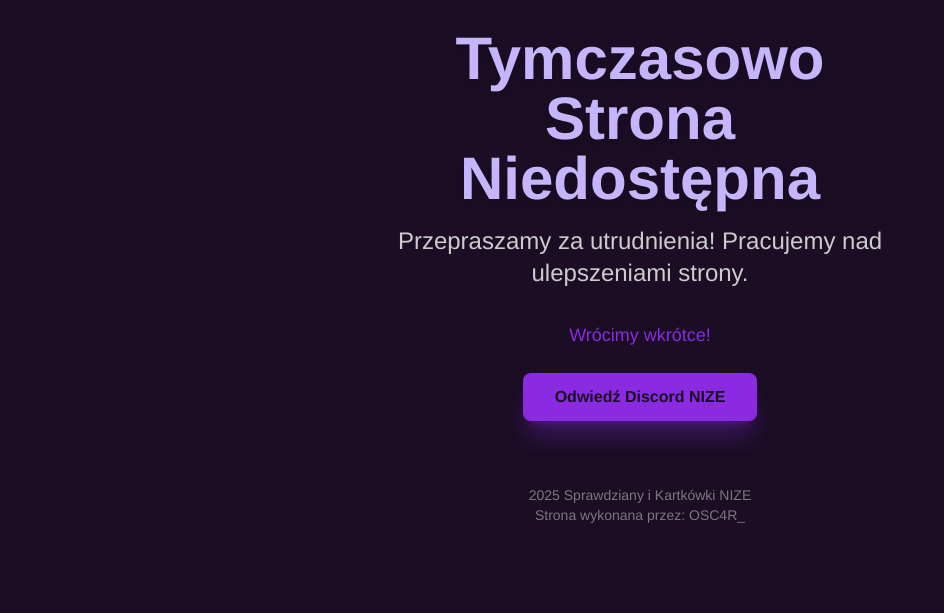
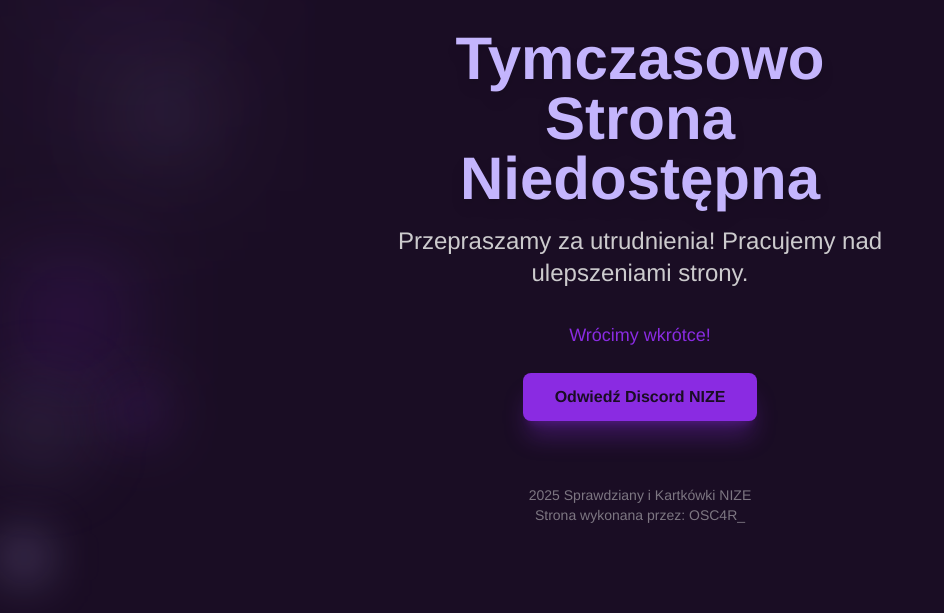
Before and after one commit to o5k4rsolutions/ranking-medialnych-public, a plain HTML site: page index.html in a window 1280 px wide. Shown: the part 187-800 px from the top of the page, without its empty margins (0-944 px from the left). Drawn offline with nearby package versions, Linux system fonts and the light colour scheme.

Commit message:
Update index.html

```diff
--- a/index.html
+++ b/index.html
@@ -3,8 +3,8 @@
 <head>
     <meta charset="UTF-8">
     <meta name="viewport" content="width=device-width, initial-scale=1.0">
-    <title>NIZE PL 2025</title>
-    <link rel="icon" href="https://zapodaj.net/images/6772ae10163db.png" type="image/png">
+    <title>Sprawdziany i Kartkówki NR. 1 - NIZE</title>
+    <link rel="icon" href="https://i.imgur.com/G590Y6j.png" type="image/png">
 
     <script src="https://cdn.tailwindcss.com"></script>
     <style>
@@ -16,11 +16,30 @@
             0%, 100% { opacity: 1; }
             50% { opacity: 0.5; }
         }
+
+        @keyframes float-full {
+            0% { transform: translate(0vw, 0vh) rotate(0deg); opacity: 0.5; }
+            25% { transform: translate(15vw, -20vh) rotate(10deg); opacity: 0.3; }
+            50% { transform: translate(-25vw, 10vh) rotate(-15deg); opacity: 0.6; }
+            75% { transform: translate(10vw, 25vh) rotate(5deg); opacity: 0.4; }
+            100% { transform: translate(0vw, 0vh) rotate(0deg); opacity: 0.5; }
+        }
+
         .animate-fadeIn {
             animation: fadeIn 1.5s ease-out;
         }
         .animate-pulseSlow {
             animation: pulse 4s cubic-bezier(0.4, 0, 0.6, 1) infinite;
+        }
+
+        .animate-float-full {
+            animation: float-full 25s ease-in-out infinite alternate;
+        }
+        .animate-float-slow {
+            animation: float-full 40s ease-in-out infinite alternate-reverse;
+        }
+        .animate-float-fast {
+            animation: float-full 18s ease-in-out infinite alternate;
         }
     </style>
     <script>
@@ -41,9 +60,23 @@
         }
     </script>
 </head>
-<body class="bg-dark-purple font-sans text-accent-white h-screen flex items-center justify-center">
+<body class="bg-dark-purple font-sans text-accent-white h-screen flex items-center justify-center relative overflow-hidden">
 
-    <div class="max-w-xl mx-auto px-4 sm:px-6 lg:px-8 text-center animate-fadeIn">
+    <div class="absolute inset-0 pointer-events-none">
+
+        <div class="animate-float-slow top-[-10%] left-[5%] w-40 h-40 bg-primary/10 rounded-full blur-3xl" style="animation-duration: 45s; animation-delay: 0s;"></div>
+        <div class="animate-float-slow bottom-[-15%] right-[20%] w-48 h-48 bg-secondary/5 rounded-xl blur-3xl" style="animation-duration: 50s; animation-delay: 2s;"></div>
+
+        <div class="animate-float-full top-[10%] right-[-5%] w-24 h-24 bg-secondary/20 rounded-full blur-2xl" style="animation-duration: 28s; animation-delay: 1s;"></div>
+        <div class="animate-float-full bottom-[20%] left-[-10%] w-32 h-32 bg-primary/25 rounded-xl blur-2xl" style="animation-duration: 32s; animation-delay: 4s;"></div>
+
+        <div class="animate-float-fast top-[60%] left-[25%] w-20 h-20 bg-secondary/15 rounded-full blur-2xl" style="animation-duration: 20s; animation-delay: 6s;"></div>
+        <div class="animate-float-fast top-[5%] right-[50%] w-16 h-16 bg-primary/30 rounded-full blur-xl" style="animation-duration: 15s; animation-delay: 3s;"></div>
+        <div class="animate-float-fast bottom-[5%] left-[50%] w-12 h-12 bg-secondary/25 rounded-lg blur-xl" style="animation-duration: 18s; animation-delay: 7s;"></div>
+
+    </div>
+
+    <div class="max-w-xl mx-auto px-4 sm:px-6 lg:px-8 text-center animate-fadeIn relative z-10">
 
         <img src="https://zapodaj.net/images/e331dc1d7b9f1.png" alt="NIZE Logo" class="h-20 sm:h-24 mx-auto object-contain mb-8 animate-pulseSlow">
 
```
